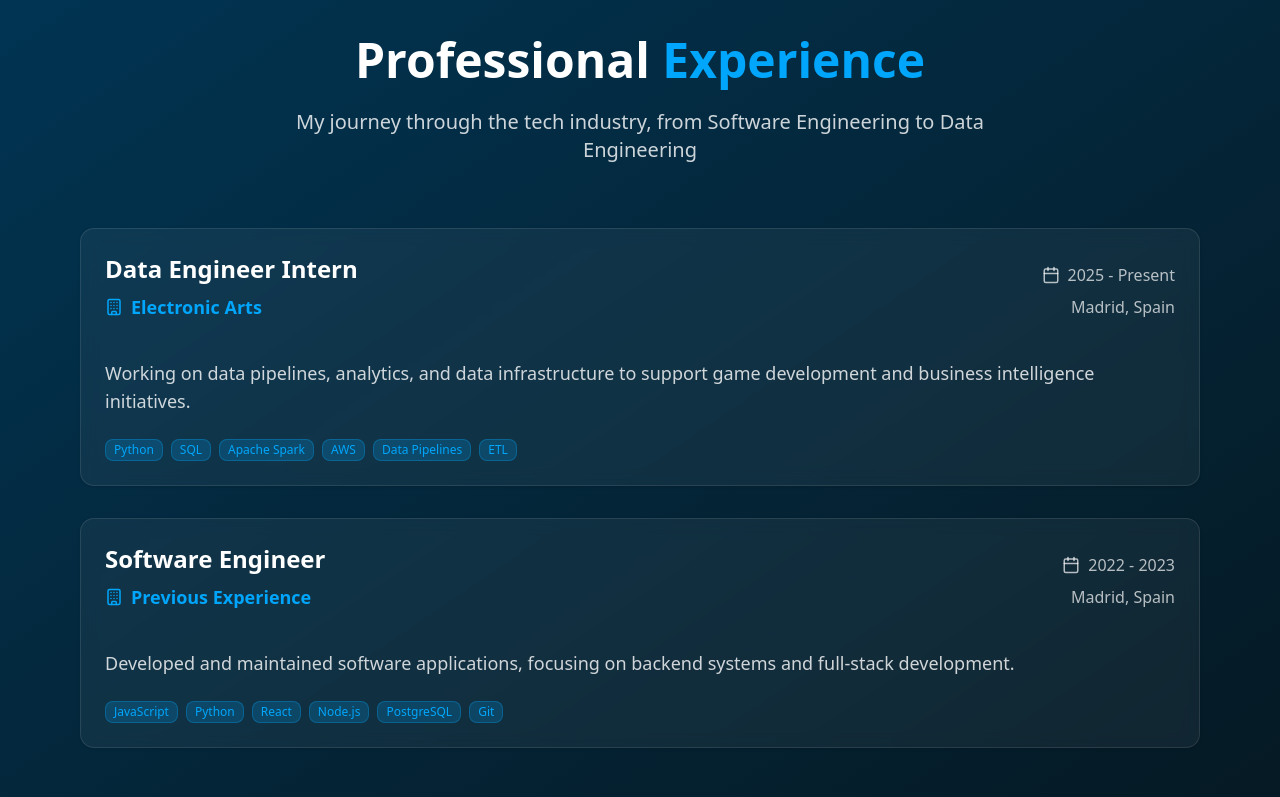
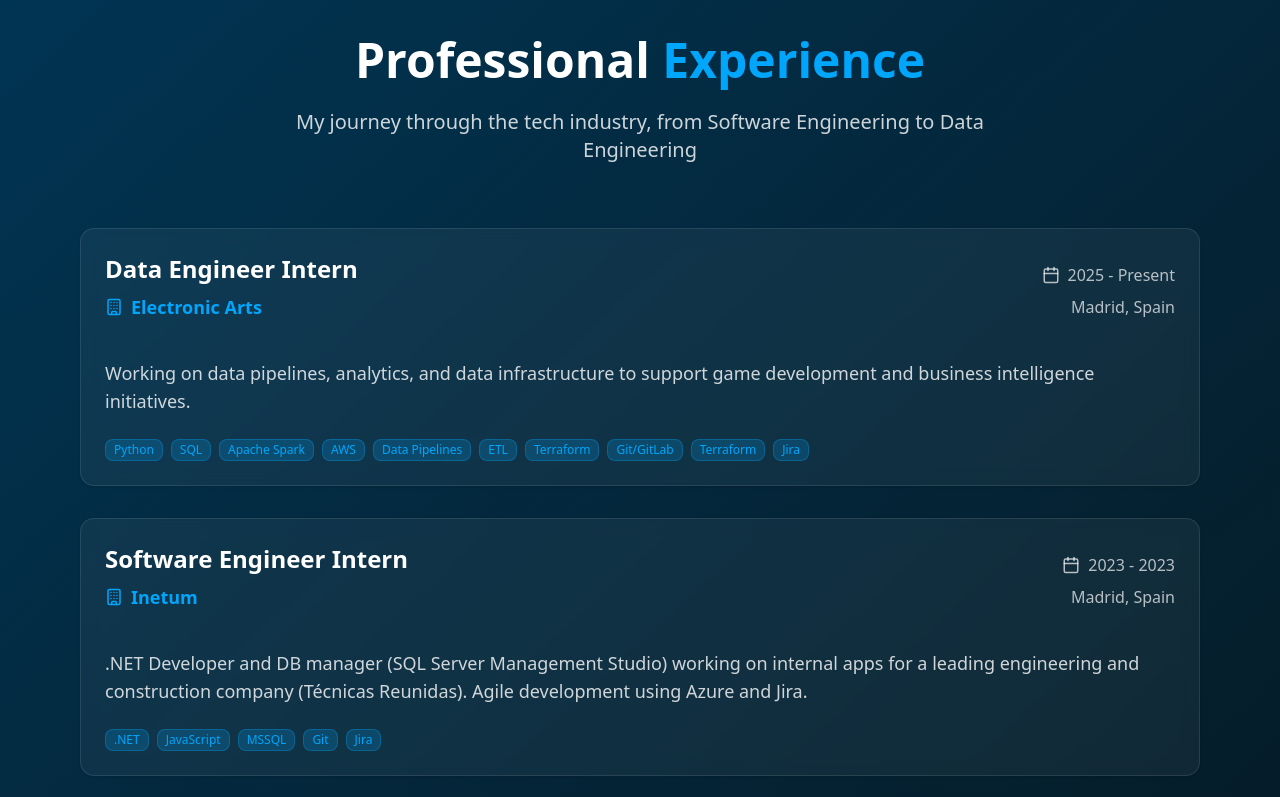
Before and after one commit to pedrorfdez/portfolio, a Next.js app: page / in a window 1280 px wide. Shown: the part 2000-2797 px from the top of the page. Built offline with nearby package versions, Linux system fonts and the light colour scheme; no server answers.

Commit message:
Updated information

```diff
--- a/components/education.tsx
+++ b/components/education.tsx
@@ -4,22 +4,22 @@ import { GraduationCap, Calendar, MapPin } from 'lucide-react';
 export default function Education() {
   const education = [
     {
-      degree: "Master's in Data Science",
+      degree: 'M.Sc. in Data Science',
       institution: 'Universidad Politécnica de Madrid',
       period: '2025 - 2026',
       location: 'Madrid, Spain',
       status: 'Ongoing',
       description:
-        'Advanced studies in machine learning, statistical analysis, and data science methodologies.',
+        'Developed expertise across the data lifecycle—including data engineering, scalable infrastructure, statistical analysis, and machine learning. Gained hands-on experience with building pipelines, deploying models, and managing cloud-based data systems.',
     },
     {
-      degree: 'Computer Engineering Degree',
+      degree: 'B.Sc. in Computer Engineering',
       institution: 'Universidad Politécnica de Madrid',
       period: '2020 - 2024',
       location: 'Madrid, Spain',
       status: 'Completed',
       description:
-        'Comprehensive program covering software engineering, computer systems, algorithms, and data structures.',
+        'Designs and builds efficient computer systems by combining software development with a deep understanding of hardware. Focused on creating reliable, high-performance technology solutions.',
     },
   ];
 
@@ -31,8 +31,7 @@ export default function Education() {
             <span className='text-[#00a6fb]'>Education</span> & Learning
           </h2>
           <p className='text-xl text-white/80 max-w-3xl mx-auto'>
-            Continuous learning and academic excellence at Universidad
-            Politécnica de Madrid
+            Continuous learning and academic excellence
           </p>
         </div>
 
--- a/components/experience.tsx
+++ b/components/experience.tsx
@@ -18,20 +18,36 @@ export default function Experience() {
         'AWS',
         'Data Pipelines',
         'ETL',
+        'Terraform',
+        'Git/GitLab',
+        'Terraform',
+        'Jira',
       ],
     },
     {
+      title: 'Software Engineer Intern',
+      company: 'Inetum',
+      period: '2023 - 2023',
+      location: 'Madrid, Spain',
+      description:
+        '.NET Developer and DB manager (SQL Server Management Studio) working on internal apps for a leading engineering and construction company (Técnicas Reunidas). Agile development using Azure and Jira.',
+      technologies: ['.NET', 'JavaScript', 'MSSQL', 'Git', 'Jira'],
+    },
+    {
       title: 'Software Engineer',
-      company: 'Previous Experience',
-      period: '2022 - 2023',
-      location: 'Madrid, Spain',
+      company: 'Freelance',
+      period: '2020 - 2024',
+      location: 'Remote',
       description:
         'Developed and maintained software applications, focusing on backend systems and full-stack development.',
       technologies: [
         'JavaScript',
         'Python',
         'React',
+        'Angular',
         'Node.js',
+        'Flask',
+        'MySQL',
         'PostgreSQL',
         'Git',
       ],
--- a/components/skills.tsx
+++ b/components/skills.tsx
@@ -1,59 +1,76 @@
-import { Card, CardContent, CardHeader, CardTitle } from "@/components/ui/card"
-import { Badge } from "@/components/ui/badge"
-import { Code, Database, Cloud, BarChart } from "lucide-react"
+import { Card, CardContent, CardHeader, CardTitle } from '@/components/ui/card';
+import { Badge } from '@/components/ui/badge';
+import { Code, Database, Cloud, BarChart } from 'lucide-react';
 
 export default function Skills() {
   const skillCategories = [
     {
-      title: "Programming Languages",
+      title: 'Programming Languages',
       icon: Code,
-      skills: ["Python", "JavaScript", "TypeScript", "SQL", "Java", "C++", "R"],
+      skills: [
+        'Python',
+        'JavaScript',
+        'TypeScript',
+        'SQL',
+        'Java',
+        'C Language',
+      ],
     },
     {
-      title: "Data Engineering",
+      title: 'Data Engineering',
       icon: Database,
-      skills: ["Apache Spark", "ETL Pipelines", "Data Warehousing", "PostgreSQL", "MongoDB", "Redis"],
+      skills: [
+        'Apache Spark',
+        'ETL Pipelines',
+        'Data Warehousing',
+        'PostgreSQL',
+        'Pandas',
+      ],
     },
     {
-      title: "Cloud & DevOps",
+      title: 'Cloud & DevOps',
       icon: Cloud,
-      skills: ["AWS", "Docker", "Kubernetes", "Git", "CI/CD", "Linux", "Terraform"],
+      skills: ['AWS', 'Git', 'Terraform', 'Docker', 'CI/CD', 'Linux'],
     },
     {
-      title: "Data Science & ML",
+      title: 'Data Science & ML',
       icon: BarChart,
-      skills: ["Machine Learning", "Pandas", "NumPy", "Scikit-learn", "TensorFlow", "Jupyter"],
+      skills: ['Machine Learning', 'Deep Learning'],
     },
-  ]
+  ];
 
   return (
-    <section className="py-20 bg-gradient-to-br from-[#006494] to-[#003554]">
-      <div className="container mx-auto px-4 max-w-6xl">
-        <div className="text-center mb-16">
-          <h2 className="text-4xl md:text-5xl font-bold text-white mb-6">
-            Technical <span className="text-[#00a6fb]">Skills</span>
+    <section className='py-20 bg-gradient-to-br from-[#006494] to-[#003554]'>
+      <div className='container mx-auto px-4 max-w-6xl'>
+        <div className='text-center mb-16'>
+          <h2 className='text-4xl md:text-5xl font-bold text-white mb-6'>
+            Technical <span className='text-[#00a6fb]'>Skills</span>
           </h2>
-          <p className="text-xl text-white/80 max-w-3xl mx-auto">
-            A comprehensive toolkit for modern software development and data engineering
+          <p className='text-xl text-white/80 max-w-3xl mx-auto'>
+            A comprehensive toolkit for modern software development and data
+            engineering
           </p>
         </div>
 
-        <div className="grid md:grid-cols-2 gap-8">
+        <div className='grid md:grid-cols-2 gap-8'>
           {skillCategories.map((category, index) => (
-            <Card key={index} className="bg-white/5 border-white/10 backdrop-blur-sm">
+            <Card
+              key={index}
+              className='bg-white/5 border-white/10 backdrop-blur-sm'
+            >
               <CardHeader>
-                <CardTitle className="flex items-center gap-3 text-white text-xl">
-                  <category.icon className="text-[#00a6fb]" size={24} />
+                <CardTitle className='flex items-center gap-3 text-white text-xl'>
+                  <category.icon className='text-[#00a6fb]' size={24} />
                   {category.title}
                 </CardTitle>
               </CardHeader>
               <CardContent>
-                <div className="flex flex-wrap gap-2">
+                <div className='flex flex-wrap gap-2'>
                   {category.skills.map((skill, skillIndex) => (
                     <Badge
                       key={skillIndex}
-                      variant="secondary"
-                      className="bg-[#00a6fb]/20 text-white border-[#00a6fb]/30 hover:bg-[#00a6fb]/30 transition-colors"
+                      variant='secondary'
+                      className='bg-[#00a6fb]/20 text-white border-[#00a6fb]/30 hover:bg-[#00a6fb]/30 transition-colors'
                     >
                       {skill}
                     </Badge>
@@ -65,5 +82,5 @@ export default function Skills() {
         </div>
       </div>
     </section>
-  )
+  );
 }
```
